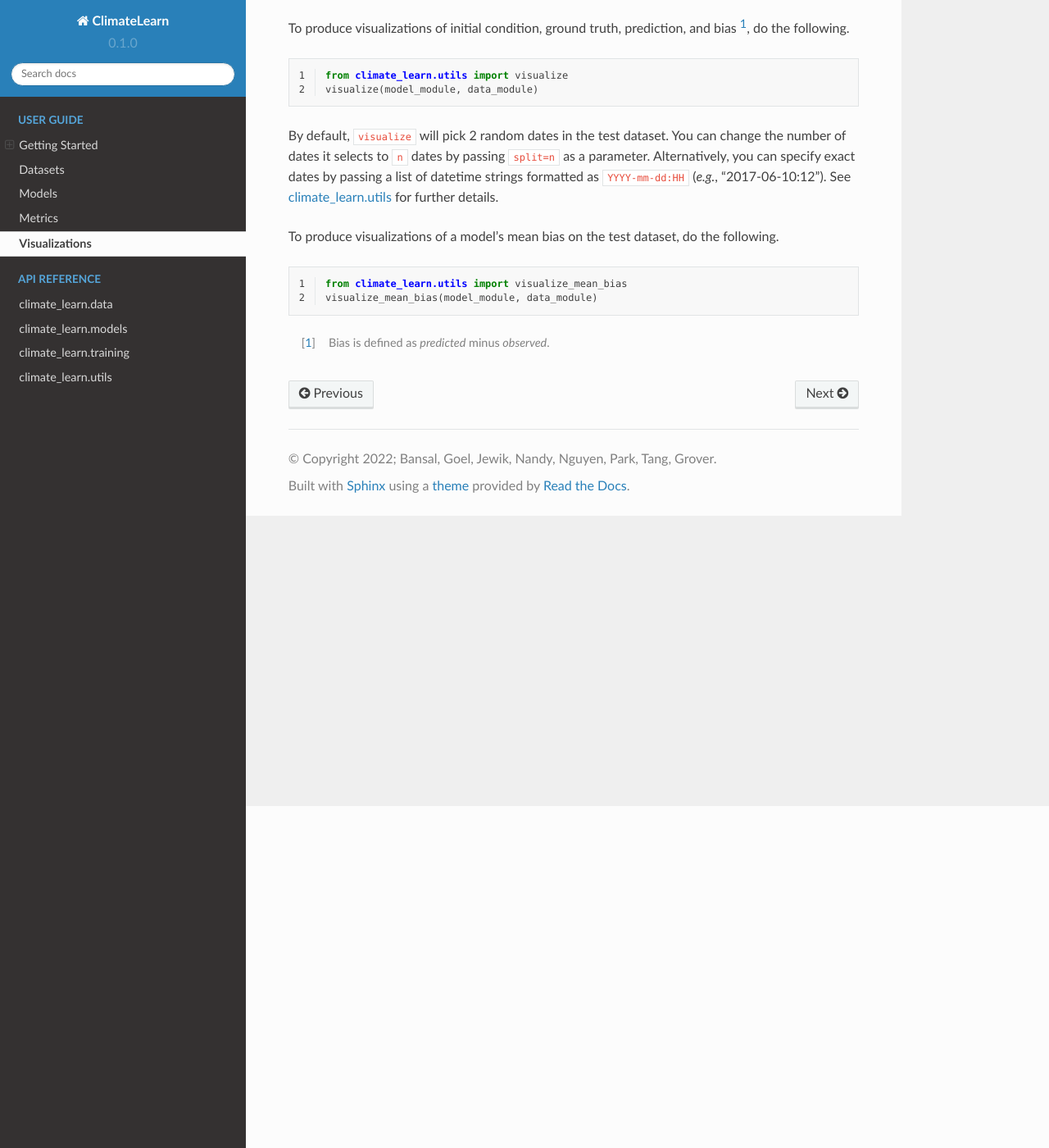
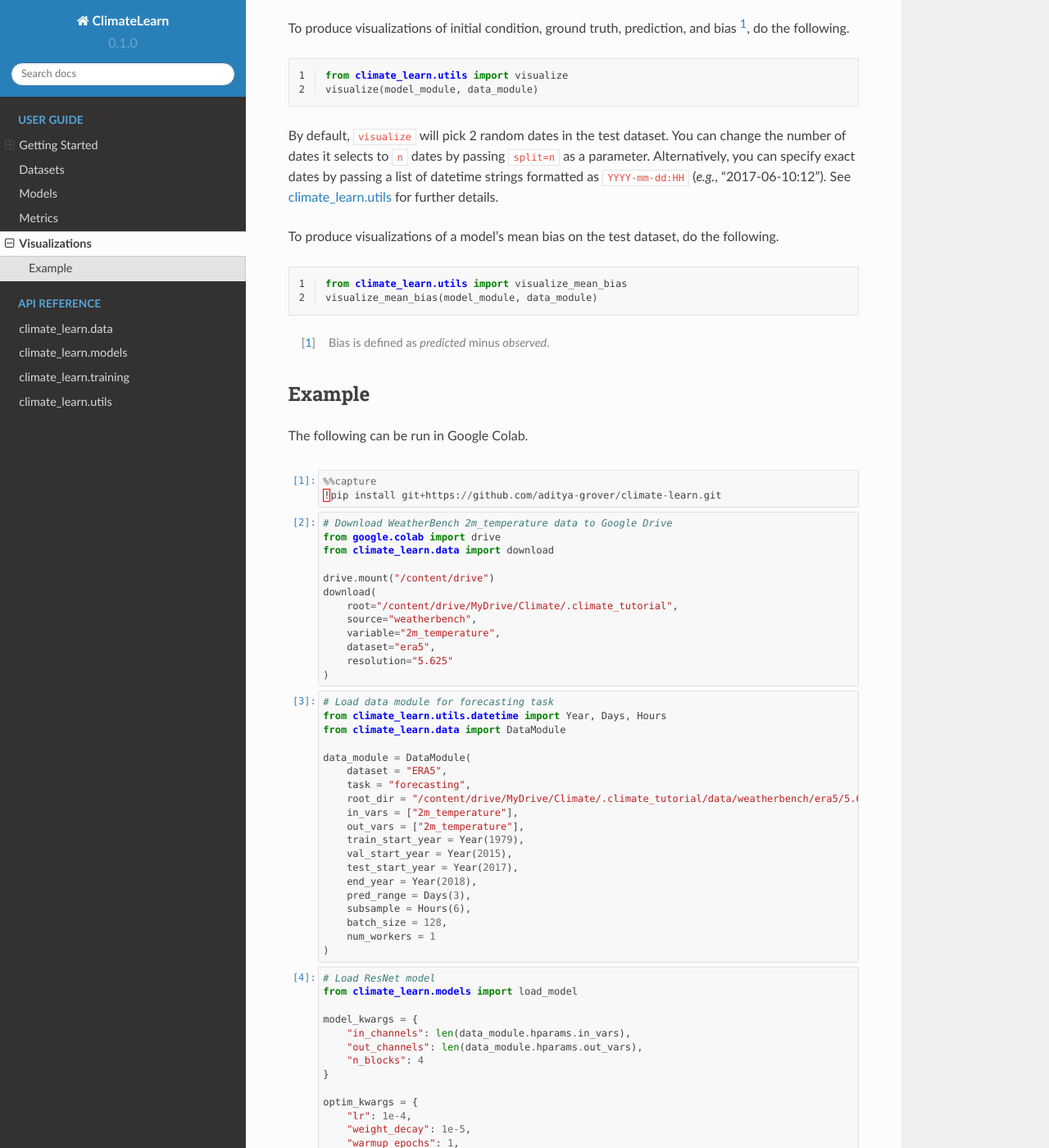
Before and after one commit to aditya-grover/climate-learn, a Sphinx documentation site: the page built from docs/source/user-guide/visualizations.rst, in a window 1280 px wide and 1400 px high, scrolled down 417 px. Shown: the whole window at 82% size. Built offline with Sphinx 7.4.7 and the Read the Docs theme 2.0.0, drawn with Linux system fonts in a browser that asks for light colours; some of the changed text lies outside the part shown.

Commit message:
Revert "Update image paths"
This reverts commit 56ea00f5042aede0b77e08bd2c1acc3290ec3d35.

```diff
--- a/docs/source/user-guide/visualizations.rst
+++ b/docs/source/user-guide/visualizations.rst
@@ -41,3 +41,109 @@ following.
     visualize_mean_bias(model_module, data_module)
 
 .. [#] Bias is defined as *predicted* minus *observed*.
+
+Example
+-------
+
+The following can be run in Google Colab.
+
+.. nbinput:: ipython3
+    :execution-count: 1
+
+    %%capture
+    !pip install git+https://github.com/aditya-grover/climate-learn.git
+
+.. nbinput:: ipython3
+    :execution-count: 2
+
+    # Download WeatherBench 2m_temperature data to Google Drive
+    from google.colab import drive
+    from climate_learn.data import download
+
+    drive.mount("/content/drive")
+    download(
+        root="/content/drive/MyDrive/Climate/.climate_tutorial",
+        source="weatherbench",
+        variable="2m_temperature",
+        dataset="era5",
+        resolution="5.625"
+    )
+
+.. nbinput:: ipython3
+    :execution-count: 3
+
+    # Load data module for forecasting task
+    from climate_learn.utils.datetime import Year, Days, Hours
+    from climate_learn.data import DataModule
+
+    data_module = DataModule(
+        dataset = "ERA5",
+        task = "forecasting",
+        root_dir = "/content/drive/MyDrive/Climate/.climate_tutorial/data/weatherbench/era5/5.625/",
+        in_vars = ["2m_temperature"],
+        out_vars = ["2m_temperature"],
+        train_start_year = Year(1979),
+        val_start_year = Year(2015),
+        test_start_year = Year(2017),
+        end_year = Year(2018),
+        pred_range = Days(3),
+        subsample = Hours(6),
+        batch_size = 128,
+        num_workers = 1
+    )
+
+.. nbinput:: ipython3
+    :execution-count: 4
+
+    # Load ResNet model
+    from climate_learn.models import load_model
+
+    model_kwargs = {
+        "in_channels": len(data_module.hparams.in_vars),
+        "out_channels": len(data_module.hparams.out_vars),
+        "n_blocks": 4
+    }
+
+    optim_kwargs = {
+        "lr": 1e-4,
+        "weight_decay": 1e-5,
+        "warmup_epochs": 1,
+        "max_epochs": 5,
+    }
+
+    model_module = load_model(
+        name="resnet",
+        task="forecasting",
+        model_kwargs=model_kwargs,
+        optim_kwargs=optim_kwargs
+    )
+
+.. nbinput:: ipython3
+    :execution-count: 5
+
+    # Visualize ResNet model performance on two dates in the test set
+    from climate_learn.utils import visualize
+    visualize(model_module, data_module, samples=["2017-06-01:12", "2017-08-01:18"])
+
+.. nboutput::
+    :execution-count: 5
+
+    .. image:: images/visualize.png
+        :alt: Visualizations produced by ``utils.visualize``.
+
+.. nbinput:: ipython3
+    :execution-count: 6
+
+    # Visualize ResNet model mean bias across the entire test set
+    from climate_learn.utils import visualize_mean_bias
+    visualize_mean_bias(model_module, data_module)
+
+.. nboutput::
+    :execution-count: 6
+
+    .. image:: images/visualize_mean_bias.png
+        :alt: Mean bias visualization produced by ``utils.visualize_mean_bias``.
+
+*Note:* These visualizations were produced using a trained ResNet model, but
+training is omitted from this example. Please see :ref:`models-reference` for
+model training.
```
